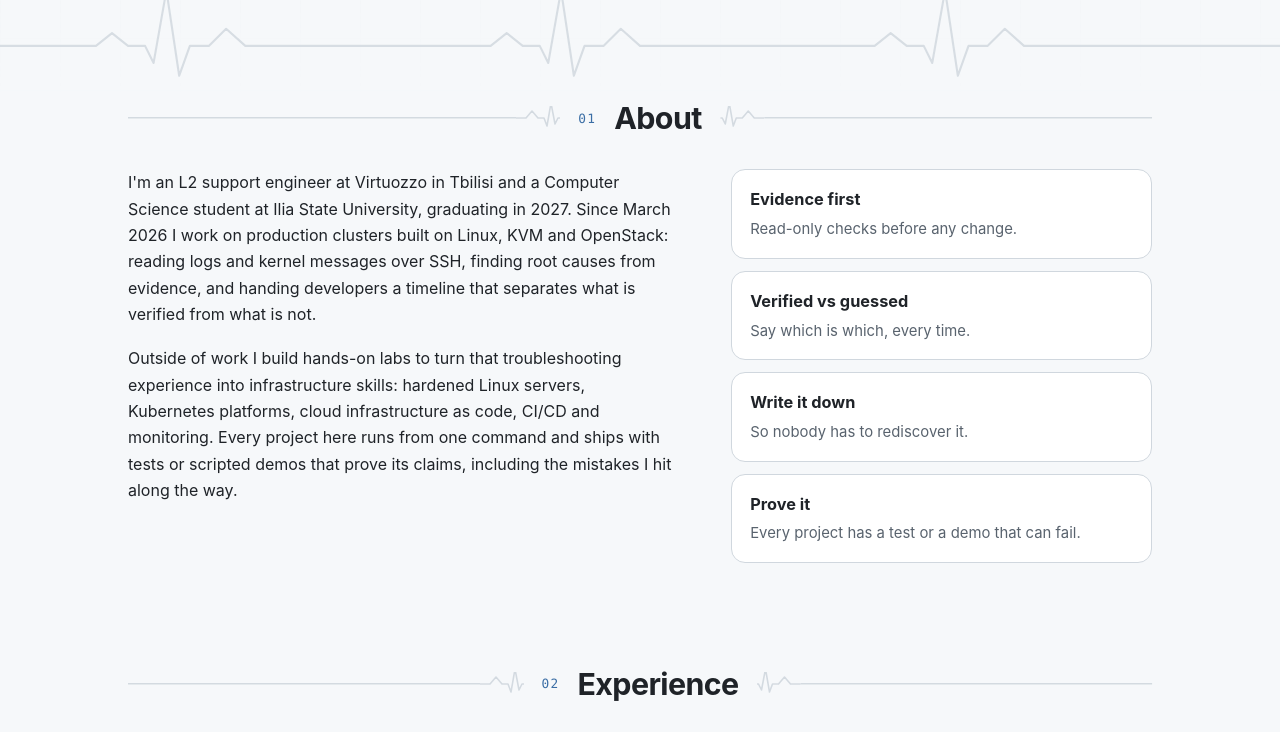
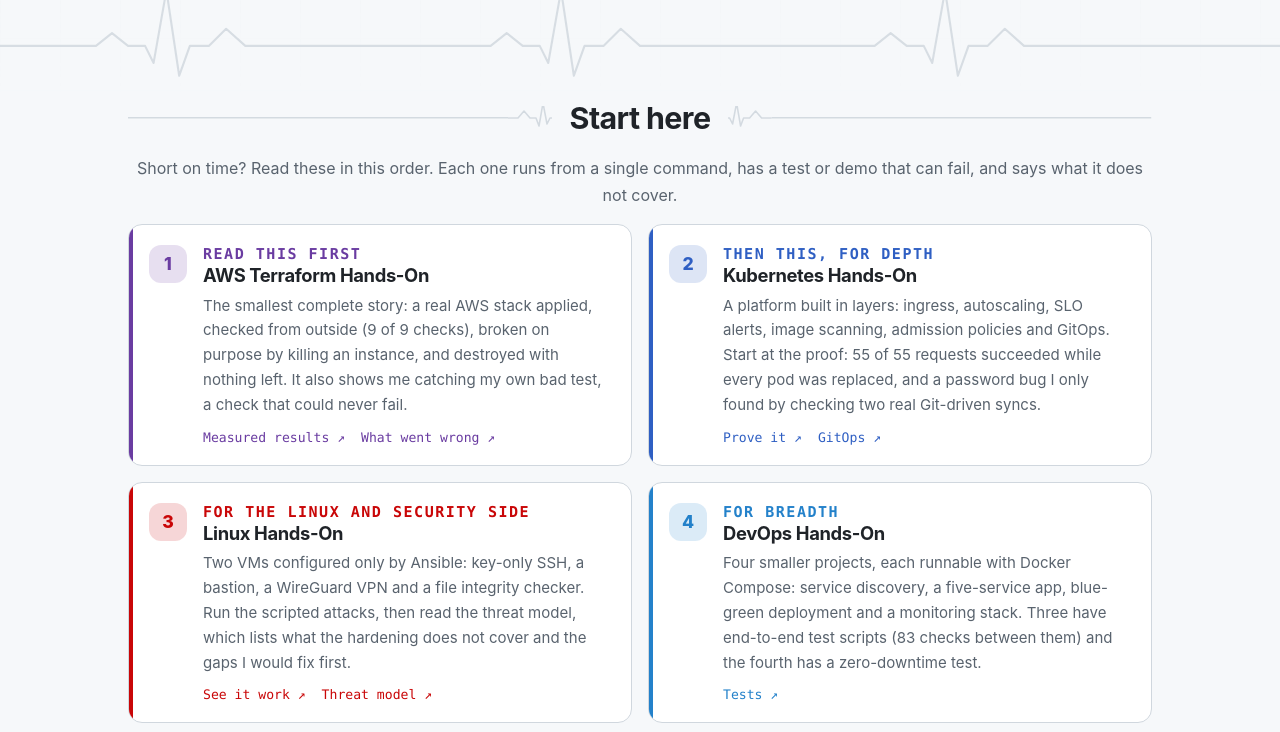
Before and after one commit to Nitaru/Nitaru.github.io, a plain HTML site: page index.html in a window 1280 px wide. Shown: the part 908-1640 px from the top of the page. Drawn offline with Linux system fonts and the light colour scheme.

Commit message:
Add a Start here section: reading order and one-paragraph story per project

```diff
--- a/assets/css/styles.css
+++ b/assets/css/styles.css
@@ -156,6 +156,20 @@ main { max-width: 1120px; margin: 0 auto; padding: 0 var(--gutter); }
 .term-chips button { font: inherit; font-size: 0.78rem; padding: 3px 10px; border-radius: 999px; border: 1px solid var(--border); background: var(--surface-2); color: var(--muted); cursor: pointer; transition: color 0.15s, border-color 0.15s; }
 .term-chips button:hover { color: var(--accent); border-color: var(--accent); }
 
+/* ---------- start here ---------- */
+.start-steps { list-style: none; margin: 0; padding: 0; display: grid; grid-template-columns: repeat(2, 1fr); gap: 16px; counter-reset: s; }
+.start-step { --b: color-mix(in srgb, var(--brand) 82%, var(--text)); position: relative; display: flex; gap: 16px; padding: 20px 22px 20px 20px; border: 1px solid var(--border); border-radius: var(--radius); background: var(--surface); transition: border-color 0.2s, transform 0.2s, box-shadow 0.2s; overflow: hidden; }
+.start-step::before { content: ""; position: absolute; left: 0; top: 0; bottom: 0; width: 4px; background: var(--b); }
+.start-step:hover { border-color: color-mix(in srgb, var(--b) 60%, var(--border)); transform: translateY(-3px); box-shadow: 0 22px 50px -30px var(--b); }
+.start-num { flex: none; display: grid; place-items: center; width: 38px; height: 38px; border-radius: 12px; background: color-mix(in srgb, var(--b) 16%, transparent); color: var(--b); font: 800 1.1rem var(--sans); }
+.start-why { margin: 0 0 2px; font: 600 0.74rem var(--mono); letter-spacing: 0.1em; text-transform: uppercase; color: var(--b); }
+.start-step h3 { font-size: 1.15rem; margin-bottom: 8px; }
+.start-step p { margin: 0 0 12px; color: var(--muted); font-size: 0.94rem; }
+.start-step .start-why { color: var(--b); margin-bottom: 2px; }
+.start-links { display: flex; flex-wrap: wrap; gap: 8px 16px; }
+.start-links a { font: 500 0.82rem var(--mono); color: var(--b); text-decoration: none; }
+.start-links a:hover { text-decoration: underline; text-underline-offset: 3px; }
+
 /* ---------- about ---------- */
 .about-grid { display: grid; grid-template-columns: 1.3fr 1fr; gap: clamp(24px, 5vw, 56px); }
 .principles { list-style: none; margin: 0; padding: 0; display: grid; gap: 12px; align-content: start; }
@@ -251,7 +265,7 @@ main { max-width: 1120px; margin: 0 auto; padding: 0 var(--gutter); }
 
 /* ---------- responsive ---------- */
 @media (max-width: 880px) {
-  .hero, .about-grid { grid-template-columns: 1fr; }
+  .hero, .about-grid, .start-steps { grid-template-columns: 1fr; }
   .term-body { height: 280px; }
 }
 @media (max-width: 640px) {
--- a/assets/js/data.js
+++ b/assets/js/data.js
@@ -158,6 +158,32 @@ window.DATA = {
       ],
     },
   ],
+  startHere: {
+    intro: "Short on time? Read these in this order. Each one runs from a single command, has a test or demo that can fail, and says what it does not cover.",
+    steps: [
+      {
+        id: "aws", brand: "#7B42BC", title: "AWS Terraform Hands-On", why: "Read this first",
+        story: "The smallest complete story: a real AWS stack applied, checked from outside (9 of 9 checks), broken on purpose by killing an instance, and destroyed with nothing left. It also shows me catching my own bad test, a check that could never fail.",
+        read: [["Measured results", "https://github.com/Nitaru/AWS-Terraform-Hands-On#measured-results"], ["What went wrong", "https://github.com/Nitaru/AWS-Terraform-Hands-On#things-that-went-wrong-and-what-they-taught-me"]],
+      },
+      {
+        id: "kubernetes", brand: "#326CE5", title: "Kubernetes Hands-On", why: "Then this, for depth",
+        story: "A platform built in layers: ingress, autoscaling, SLO alerts, image scanning, admission policies and GitOps. Start at the proof: 55 of 55 requests succeeded while every pod was replaced, and a password bug I only found by checking two real Git-driven syncs.",
+        read: [["Prove it", "https://github.com/Nitaru/Kubernetes-Hands-On#prove-it"], ["GitOps", "https://github.com/Nitaru/Kubernetes-Hands-On#gitops"]],
+      },
+      {
+        id: "linux", brand: "#EE0000", title: "Linux Hands-On", why: "For the Linux and security side",
+        story: "Two VMs configured only by Ansible: key-only SSH, a bastion, a WireGuard VPN and a file integrity checker. Run the scripted attacks, then read the threat model, which lists what the hardening does not cover and the gaps I would fix first.",
+        read: [["See it work", "https://github.com/Nitaru/Linux-Hands-On#see-it-work"], ["Threat model", "https://github.com/Nitaru/Linux-Hands-On/blob/main/docs/threat-model.md"]],
+      },
+      {
+        id: "devops", brand: "#2496ED", title: "DevOps Hands-On", why: "For breadth",
+        story: "Four smaller projects, each runnable with Docker Compose: service discovery, a five-service app, blue-green deployment and a monitoring stack. Three have end-to-end test scripts (83 checks between them) and the fourth has a zero-downtime test.",
+        read: [["Tests", "https://github.com/Nitaru/Nitaru_DevOps_Shenanigans#tests"]],
+      },
+    ],
+  },
+
   diagrams: {
     k8s: {
       w: 720, h: 250,
--- a/assets/js/main.js
+++ b/assets/js/main.js
@@ -43,6 +43,18 @@
     var ul = el("ul");
     e.points.forEach(function (p) { ul.appendChild(el("li", {}, p)); });
     $("timeline").appendChild(el("li", {}, el("span", { class: "when" }, e.when), el("h3", {}, e.title), el("p", { class: "org" }, e.org), ul));
+  });
+
+  /* ---------- start here ---------- */
+  $("start-intro").textContent = D.startHere.intro;
+  D.startHere.steps.forEach(function (st, i) {
+    var links = el("div", { class: "start-links" });
+    st.read.forEach(function (r) { links.appendChild(el("a", { href: r[1], target: "_blank", rel: "noopener noreferrer" }, r[0] + " ↗")); });
+    var li = el("li", { class: "start-step" },
+      el("span", { class: "start-num", "aria-hidden": "true" }, String(i + 1)),
+      el("div", {}, el("p", { class: "start-why" }, st.why), el("h3", {}, st.title), el("p", {}, st.story), links));
+    li.style.setProperty("--brand", st.brand);
+    $("start-steps").appendChild(li);
   });
 
   /* ---------- skills + project filter ---------- */
--- a/index.html
+++ b/index.html
@@ -25,6 +25,7 @@
     <a class="brand" href="#top" aria-label="Nika Tolordava, home"><span class="brand-mark">N</span><span class="brand-name">Nika Tolordava</span></a>
     <nav aria-label="Primary">
       <ul id="nav-links">
+        <li><a href="#start">Start here</a></li>
         <li><a href="#about">About</a></li>
         <li><a href="#experience">Experience</a></li>
         <li><a href="#skills">Skills</a></li>
@@ -63,6 +64,12 @@
         </form>
         <div class="term-chips" id="term-chips" aria-label="Quick commands"></div>
       </div>
+    </section>
+
+    <section id="start" class="block reveal" aria-labelledby="start-h">
+      <h2 id="start-h">Start here</h2>
+      <p class="hint" id="start-intro"></p>
+      <ol class="start-steps" id="start-steps"></ol>
     </section>
 
     <section id="about" class="block reveal" aria-labelledby="about-h">
```
